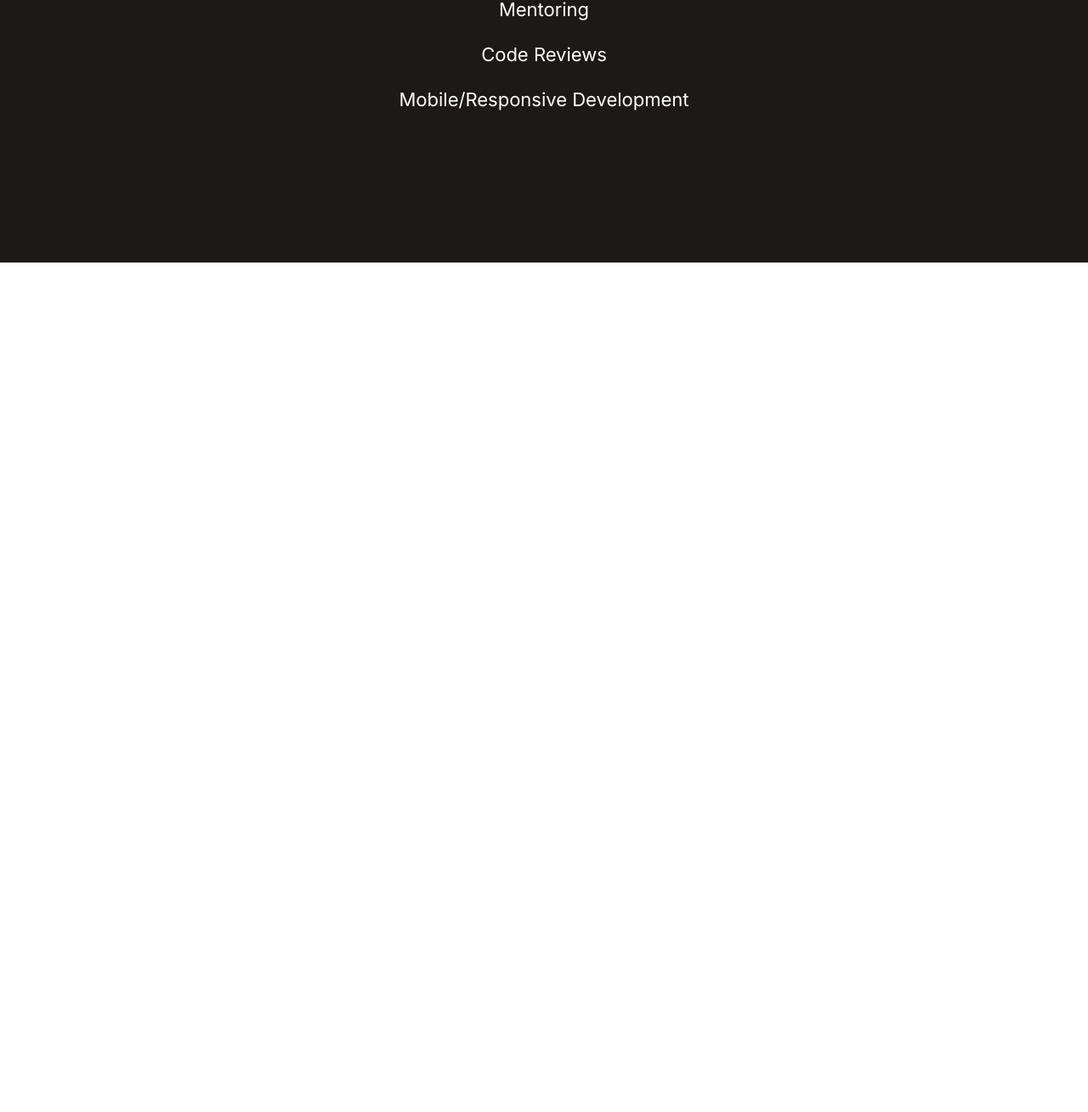
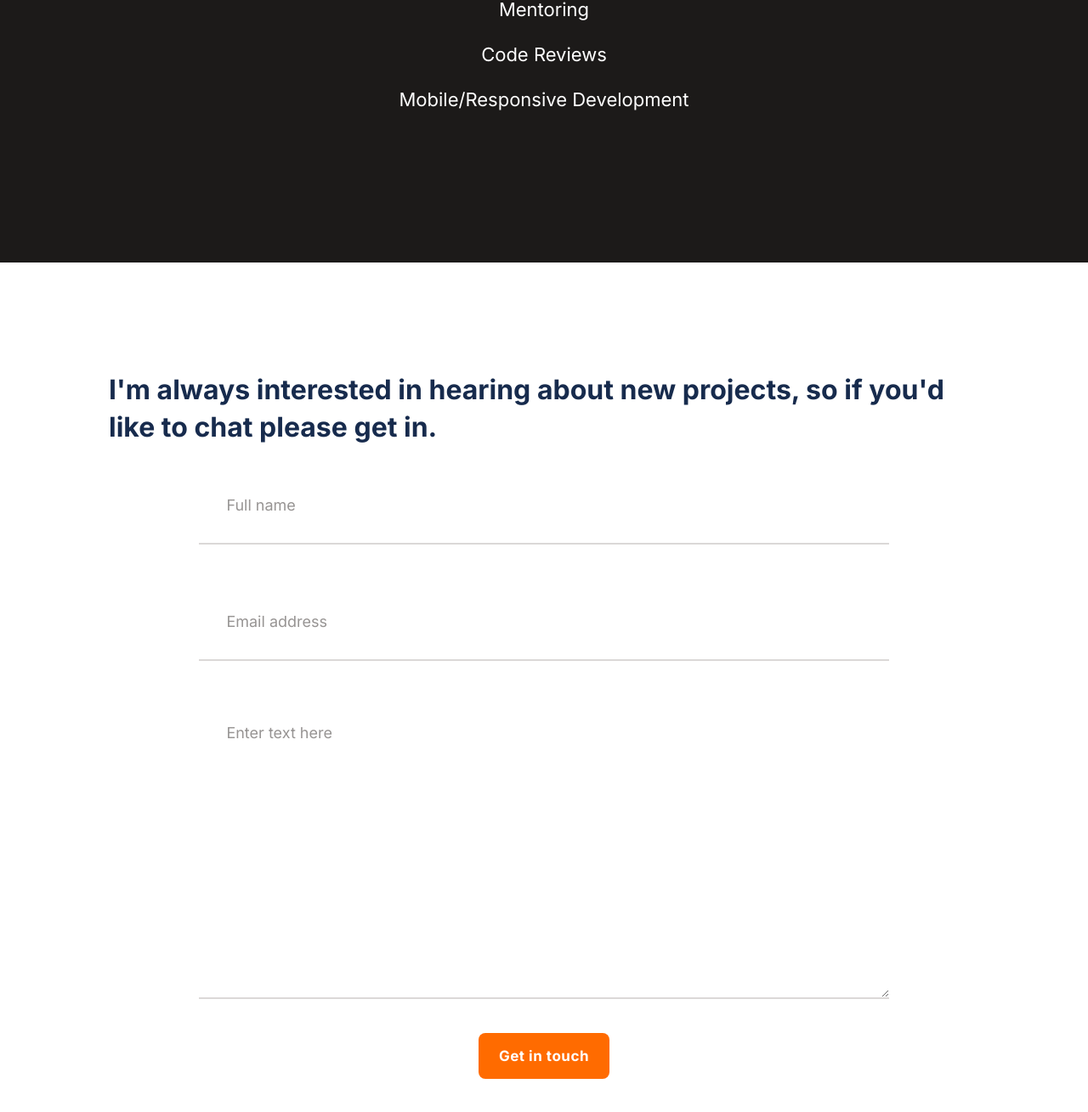
Before and after one commit to Lizdev-05/review-port, a plain HTML site: page index.html in a window 1280 px wide. Shown: the part 6428-7737 px from the top of the page at 85% size. Before the commit the page ends 6737 px from the top, so only its background shows below. Drawn offline with Linux system fonts and the light colour scheme.

Commit message:
add form session

```diff
--- a/index.html
+++ b/index.html
@@ -289,12 +289,57 @@
           </ul>
         </div>
       </div>
-    </main>
 
 
-    <script
-      src="https://kit.fontawesome.com/e966a3bd22.js"
-      crossorigin="anonymous"
-    ></script>
-  </body>
+    <div class="contact-me">
+      <h2>
+        I'm always interested in hearing about new projects, so if you'd like
+        to chat please get in.
+      </h2>
+      <form
+        action="https://formspree.io/f/xvodopbv"
+        method="POST"
+        class="contact-form"
+      >
+        <ul>
+          <li>
+            <input
+              type="text"
+              name="name"
+              id="name"
+              placeholder="Full name"
+              maxlength="30"
+              required
+            />
+          </li>
+          <li>
+            <input
+              type="email"
+              name="email"
+              id="email"
+              placeholder="Email address"
+            />
+          </li>
+          <li>
+            <textarea
+              name="message"
+              id="message"
+              cols="30"
+              rows="10"
+              placeholder="Enter text here"
+            ></textarea>
+          </li>
+          <li>
+            <button class="btn" type="submit">Get in touch</button>
+          </li>
+        </ul>
+      </form>
+  </div>
+</main>
+
+<script
+  src="https://kit.fontawesome.com/e966a3bd22.js"
+  crossorigin="anonymous"
+></script>
+</body>
 </html>
```
